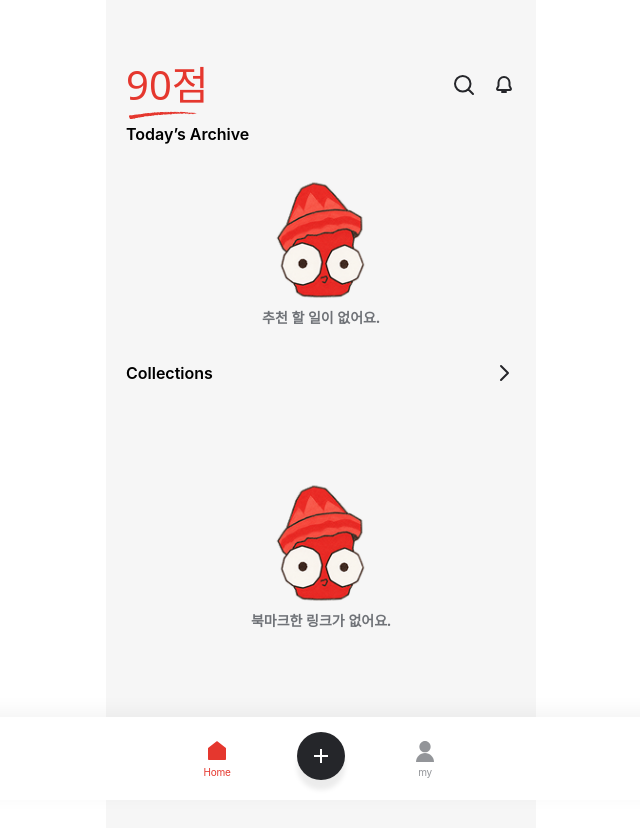
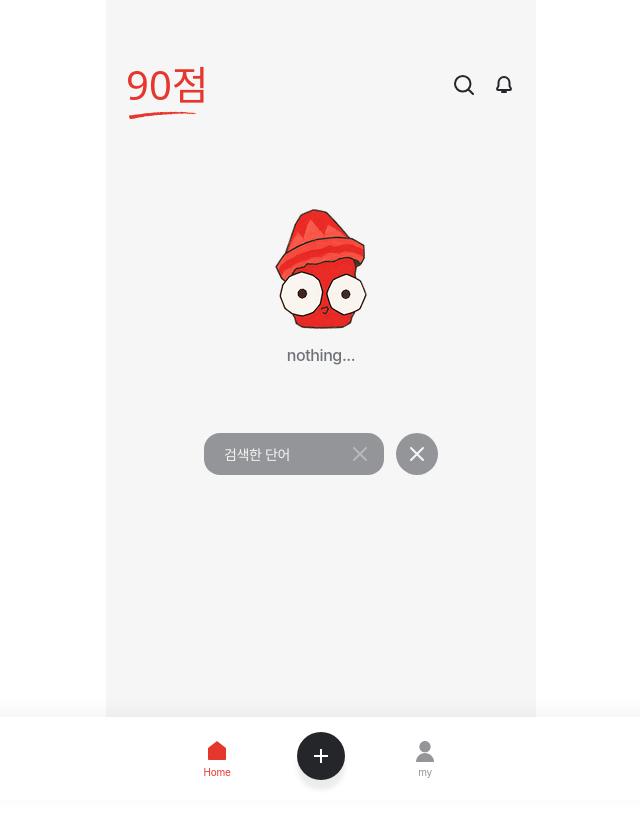
Before and after one commit to 8th-COKERTHON/client-team2, a React (Vite) app: page / in a window 1280 px wide. Both pictures are taken after a click on the button 783 px from the left and 85 px from the top of the page. Shown: the top 828 px of the page, without its empty margins (319-959 px from the left). Built offline with nearby package versions, Linux system fonts and the light colour scheme.

Commit message:
feat: add home search state

```diff
--- a/src/pages/HomePage.tsx
+++ b/src/pages/HomePage.tsx
@@ -1,4 +1,4 @@
-import { useState } from "react";
+import { useEffect, useMemo, useRef, useState } from "react";
 import { Link } from "react-router";
 
 import emptyCharacter from "@/assets/icons/character2.png";
@@ -48,6 +48,20 @@ function ArrowRightIcon() {
         strokeWidth="2"
         strokeLinecap="round"
         strokeLinejoin="round"
+      />
+    </svg>
+  );
+}
+
+function CloseIcon() {
+  return (
+    <svg viewBox="0 0 24 24" className="size-6" aria-hidden="true">
+      <path
+        d="M6 6l12 12M18 6 6 18"
+        fill="none"
+        stroke="currentColor"
+        strokeWidth="2"
+        strokeLinecap="round"
       />
     </svg>
   );
@@ -131,6 +145,50 @@ function ArchiveCard({ bookmark }: ArchiveCardProps) {
       </div>
 
       <p className="self-end text-[12px] leading-[1.5] font-medium text-grayscale-100">
+        {completedCount}/{bookmark.checklist.length} 완료
+      </p>
+    </Link>
+  );
+}
+
+type SearchResultCardProps = {
+  bookmark: Bookmark;
+};
+
+function SearchResultCard({ bookmark }: SearchResultCardProps) {
+  const description = getBookmarkDescription(bookmark);
+  const completedCount = bookmark.checklist.filter((item) => item.isCompleted).length;
+  const previewTags =
+    bookmark.tags.length > 0
+      ? bookmark.tags.slice(0, 2).map((tag) => tag.name)
+      : DEFAULT_PREVIEW_TAGS.slice(0, 2);
+
+  return (
+    <Link
+      to={ROUTES.linkDetail(bookmark.id)}
+      className="flex size-[161px] shrink-0 flex-col justify-between overflow-hidden rounded-xl bg-grayscale-white p-4"
+    >
+      <div className="flex w-full flex-col gap-3">
+        <div className="flex flex-col gap-0.5">
+          <h2 className="line-clamp-1 text-[18px] leading-[1.5] font-semibold tracking-[-0.45px] text-grayscale-800">
+            {description}
+          </h2>
+          <div className="flex items-center gap-1">
+            <SiteIcon />
+            <span className="truncate text-[16px] leading-[1.5] font-medium tracking-[-0.4px] text-grayscale-200">
+              {bookmark.domain}
+            </span>
+          </div>
+        </div>
+
+        <div className="flex flex-wrap gap-1 overflow-hidden">
+          {previewTags.map((tag, index) => (
+            <HomeTag key={`${tag}-${index}`} label={tag} />
+          ))}
+        </div>
+      </div>
+
+      <p className="self-end text-[12px] leading-[1.5] font-medium tracking-[-0.3px] text-grayscale-100">
         {completedCount}/{bookmark.checklist.length} 완료
       </p>
     </Link>
@@ -234,8 +292,31 @@ function EmptyState({ message, className = "" }: EmptyStateProps) {
   );
 }
 
+function doesBookmarkMatchQuery(bookmark: Bookmark, query: string): boolean {
+  const normalizedQuery = query.trim().toLowerCase();
+
+  if (!normalizedQuery) {
+    return false;
+  }
+
+  const searchableText = [
+    bookmark.title,
+    bookmark.purpose,
+    bookmark.url,
+    bookmark.domain,
+    ...bookmark.tags.map((tag) => tag.name),
+  ]
+    .join(" ")
+    .toLowerCase();
+
+  return searchableText.includes(normalizedQuery);
+}
+
 export function HomePage() {
   const [bookmarks] = useState<Bookmark[]>(() => getStoredBookmarks());
+  const [isSearchActive, setIsSearchActive] = useState(false);
+  const [searchQuery, setSearchQuery] = useState("");
+  const searchInputRef = useRef<HTMLInputElement>(null);
   const todayArchiveItems = bookmarks.slice(0, 2);
   const hasBookmarks = bookmarks.length > 0;
   const tagMap = new Map<string, Tag & { count: number }>();
@@ -254,6 +335,13 @@ export function HomePage() {
   });
 
   const collectionTags = Array.from(tagMap.values());
+  const searchResults = useMemo(
+    () =>
+      isSearchActive
+        ? bookmarks.filter((bookmark) => doesBookmarkMatchQuery(bookmark, searchQuery))
+        : [],
+    [bookmarks, isSearchActive, searchQuery],
+  );
   const bookmarkByTagId = collectionTags.reduce<Record<string, Bookmark | undefined>>(
     (result, tag) => ({
       ...result,
@@ -263,6 +351,23 @@ export function HomePage() {
     }),
     {},
   );
+
+  useEffect(() => {
+    if (!isSearchActive) {
+      return;
+    }
+
+    searchInputRef.current?.focus();
+  }, [isSearchActive]);
+
+  const handleActivateSearch = (): void => {
+    setIsSearchActive(true);
+  };
+
+  const handleCloseSearch = (): void => {
+    setIsSearchActive(false);
+    setSearchQuery("");
+  };
 
   return (
     <main className="mx-auto min-h-screen w-full max-w-[430px] bg-grayscale-000 pb-[140px] text-grayscale-900">
@@ -279,6 +384,7 @@ export function HomePage() {
             <button
               type="button"
               className="flex size-6 items-center justify-center"
+              onClick={handleActivateSearch}
               aria-label="검색"
             >
               <SearchIcon />
@@ -294,7 +400,42 @@ export function HomePage() {
         </div>
       </header>
 
-      <div className="pt-[122px]">
+      {isSearchActive ? (
+        <div className="pt-[122px]">
+          {searchResults.length > 0 ? (
+            <section className="overflow-hidden px-5">
+              <div className="flex items-center gap-1">
+                <h1 className="text-[16px] leading-[1.5] font-medium tracking-[-0.4px] text-grayscale-300">
+                  검색 결과
+                </h1>
+                <span className="flex size-5 items-center justify-center rounded-full bg-grayscale-100 text-[12px] leading-[1.5] font-medium tracking-[-0.3px] text-grayscale-000">
+                  {searchResults.length}
+                </span>
+              </div>
+
+              <div className="mt-3 grid grid-cols-2 justify-between gap-y-3">
+                {searchResults.map((bookmark) => (
+                  <SearchResultCard key={bookmark.id} bookmark={bookmark} />
+                ))}
+              </div>
+            </section>
+          ) : (
+            <section className="flex h-[323px] items-center justify-center px-5">
+              <div className="flex flex-col items-center justify-center gap-1 p-2.5">
+                <img
+                  src={emptyCharacter}
+                  alt=""
+                  className="h-[139px] w-[99px] object-contain"
+                />
+                <p className="font-poppins text-[16px] leading-[1.5] font-medium tracking-[-0.4px] text-grayscale-300">
+                  nothing...
+                </p>
+              </div>
+            </section>
+          )}
+        </div>
+      ) : (
+        <div className="pt-[122px]">
         <section className="overflow-hidden">
           <div className="px-5">
             <h1 className="font-poppins text-[16px] leading-[1.5] font-semibold text-black">
@@ -356,6 +497,38 @@ export function HomePage() {
           )}
         </section>
       </div>
+      )}
+
+      {isSearchActive ? (
+        <div className="fixed top-[433px] right-0 left-0 z-50 mx-auto flex w-full max-w-[430px] items-center justify-center gap-3">
+          <label className="flex h-[42px] w-[180px] items-center justify-between rounded-2xl bg-grayscale-200 py-3 pr-3 pl-5">
+            <span className="sr-only">검색어</span>
+            <input
+              ref={searchInputRef}
+              value={searchQuery}
+              onChange={(event) => setSearchQuery(event.target.value)}
+              placeholder="검색한 단어"
+              className="min-w-0 flex-1 bg-transparent text-[14px] leading-[1.5] font-medium tracking-[-0.35px] text-grayscale-000 outline-none placeholder:text-grayscale-000"
+            />
+            <button
+              type="button"
+              onClick={() => setSearchQuery("")}
+              className="flex size-6 shrink-0 items-center justify-center text-grayscale-100"
+              aria-label="검색어 지우기"
+            >
+              <CloseIcon />
+            </button>
+          </label>
+          <button
+            type="button"
+            onClick={handleCloseSearch}
+            className="flex size-[42px] items-center justify-center rounded-full bg-grayscale-200 text-grayscale-000"
+            aria-label="검색 닫기"
+          >
+            <CloseIcon />
+          </button>
+        </div>
+      ) : null}
     </main>
   );
 }
```
